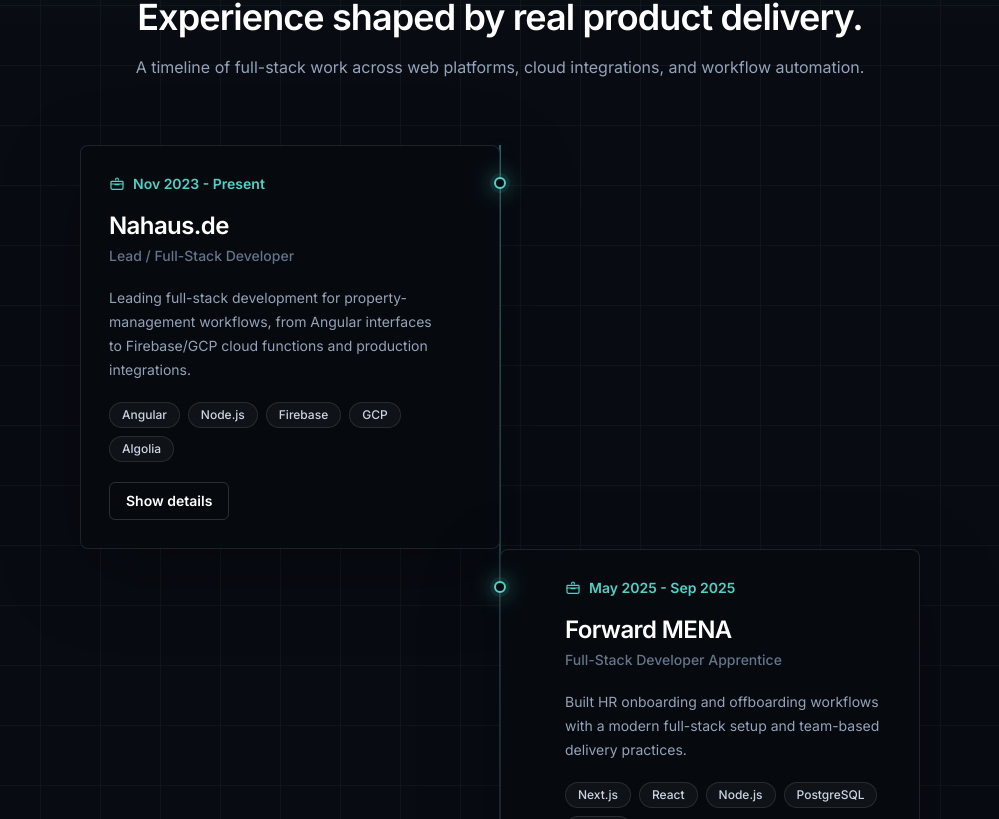
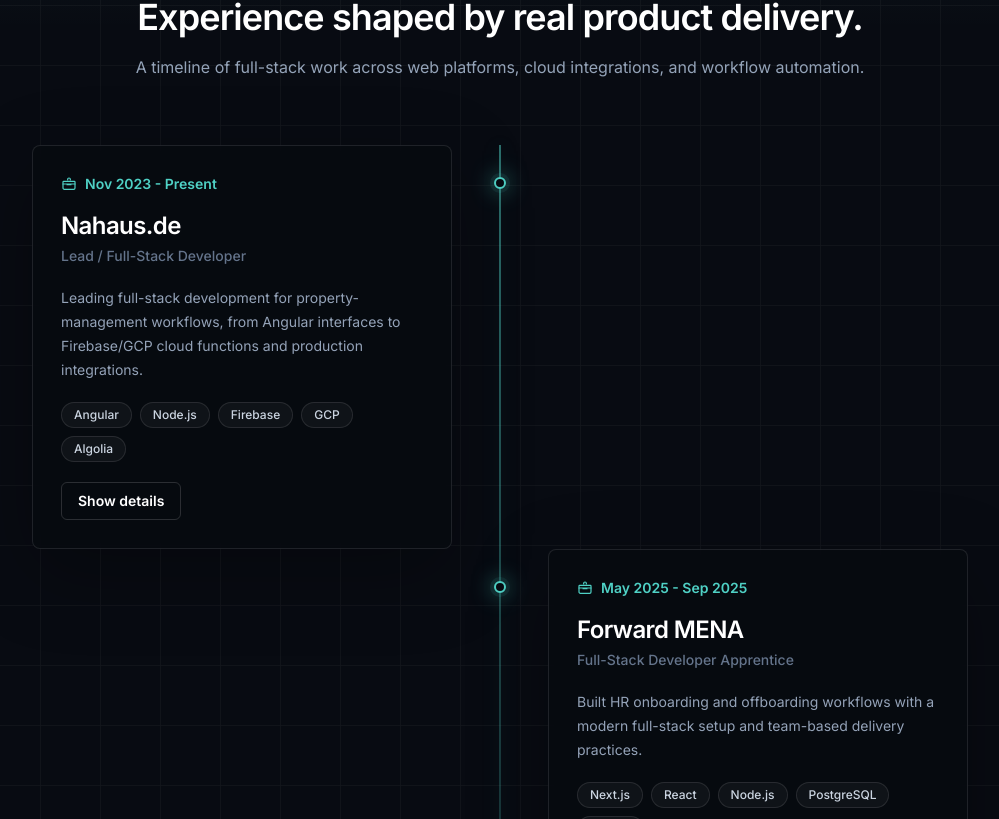
Before and after one commit to rambarada/portfolio-website, a Next.js app: page / in a window 1280 px wide. Shown: the part 2321-3140 px from the top of the page, without its empty margins (140-1139 px from the left). Built offline with nearby package versions, Linux system fonts and the light colour scheme.

Commit message:
fix: place experience dots on timeline lane

```diff
--- a/components/sections/ExperienceTimeline.tsx
+++ b/components/sections/ExperienceTimeline.tsx
@@ -37,13 +37,21 @@
   onToggle: () => void;
 }) {
   const isLeft = index % 2 === 0;
-  const placement = isLeft ? "lg:justify-self-end lg:pr-16" : "lg:col-start-2 lg:pl-16";
+  const placement = isLeft
+    ? "lg:col-start-1 lg:justify-self-end"
+    : "lg:col-start-3 lg:justify-self-start";
 
   return (
-    <article className={`relative lg:grid lg:grid-cols-2 ${index > 0 ? "mt-10 lg:mt-12" : ""}`}>
-      <div className="absolute left-2 top-8 z-10 h-3 w-3 -translate-x-1/2 rounded-full border-2 border-accent bg-ink shadow-[0_0_0_4px_rgba(79,209,197,.08),0_0_22px_rgba(79,209,197,.9)] lg:left-1/2" />
+    <article
+      className={`relative grid grid-cols-[1rem_minmax(0,1fr)] gap-x-6 lg:grid-cols-[minmax(0,1fr)_96px_minmax(0,1fr)] lg:gap-x-0 ${
+        index > 0 ? "mt-10 lg:mt-14" : ""
+      }`}
+    >
+      <div className="relative col-start-1 row-start-1 flex justify-center lg:col-start-2">
+        <div className="mt-8 h-3 w-3 rounded-full border-2 border-accent bg-ink shadow-[0_0_0_4px_rgba(79,209,197,.08),0_0_22px_rgba(79,209,197,.9)]" />
+      </div>
       <div
-        className={`group relative ml-9 w-full max-w-[420px] rounded-lg border border-white/10 bg-[#070a10]/90 p-6 text-left shadow-[0_24px_80px_rgba(0,0,0,.28)] backdrop-blur transition duration-300 hover:-translate-y-1 hover:border-accent/55 hover:shadow-[0_24px_90px_rgba(79,209,197,.09)] sm:p-7 lg:ml-0 ${placement}`}
+        className={`group col-start-2 row-start-1 w-full max-w-[420px] rounded-lg border border-white/10 bg-[#070a10]/90 p-6 text-left shadow-[0_24px_80px_rgba(0,0,0,.28)] backdrop-blur transition duration-300 hover:-translate-y-1 hover:border-accent/55 hover:shadow-[0_24px_90px_rgba(79,209,197,.09)] sm:p-7 lg:ml-0 ${placement}`}
       >
         <div className="flex items-center gap-2 text-sm font-semibold text-accent">
           <BriefcaseIcon />
@@ -118,8 +126,8 @@
         </div>
 
         <div className="relative">
-          <div className="absolute left-2 top-0 h-full w-px bg-gradient-to-b from-accent/80 via-accent/35 to-transparent lg:hidden" />
-          <div className="absolute left-1/2 top-0 hidden h-full w-px -translate-x-1/2 bg-gradient-to-b from-accent/90 via-accent/45 to-transparent shadow-[0_0_18px_rgba(79,209,197,.25)] lg:block" />
+          <div className="absolute left-2 top-0 h-full w-px -translate-x-1/2 bg-gradient-to-b from-accent via-accent/45 to-transparent shadow-[0_0_14px_rgba(79,209,197,.35)] lg:hidden" />
+          <div className="absolute left-1/2 top-0 hidden h-full w-px -translate-x-1/2 bg-gradient-to-b from-accent via-accent/50 to-transparent shadow-[0_0_18px_rgba(79,209,197,.35)] lg:block" />
           <div className="space-y-10 lg:space-y-0">
             {experiences.map((item, index) => (
               <ExperienceCard
```
